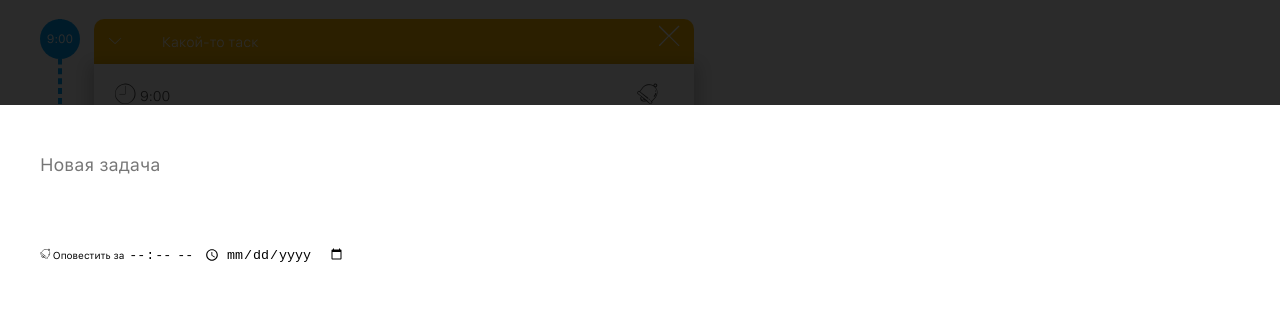
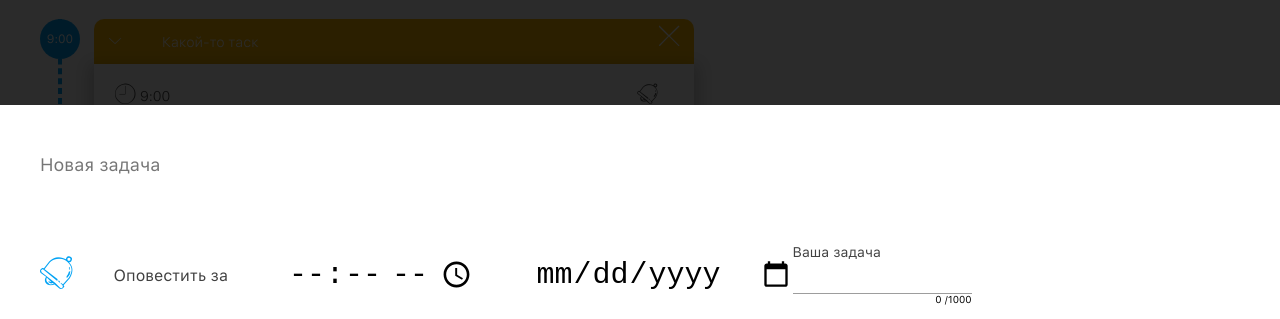
Before and after one commit to khramovw/task, a website: page app/task-edit.html in a window 1280 px wide. Shown: the part 295-614 px from the top of the page. Drawn offline with Linux system fonts and the light colour scheme.

Commit message:
textarea

```diff
--- a/app/css/style.css
+++ b/app/css/style.css
@@ -473,7 +473,81 @@ main {
   min-height: 50vh;
   z-index: 999999;
   bottom: 0; }
+  .edit-task .input-group.flex-container {
+    -webkit-box-orient: vertical;
+    -webkit-box-direction: normal;
+    -webkit-flex-direction: column;
+        -ms-flex-direction: column;
+            flex-direction: column; }
+    @media (min-width: 1024px) {
+      .edit-task .input-group.flex-container {
+        -webkit-box-orient: horizontal;
+        -webkit-box-direction: normal;
+        -webkit-flex-direction: row;
+            -ms-flex-direction: row;
+                flex-direction: row; } }
   .edit-task .title {
     font-size: 1.8em;
     color: #767676;
     margin-bottom: 4em; }
+  .edit-task .icon-bell {
+    font-size: 2em;
+    color: #00a2f4;
+    margin-right: 1.3em; }
+  .edit-task .task-bell {
+    display: -webkit-box;
+    display: -webkit-flex;
+    display: -ms-flexbox;
+    display: flex;
+    -webkit-box-align: center;
+    -webkit-align-items: center;
+        -ms-flex-align: center;
+            align-items: center;
+    font-size: 1.6em;
+    color: #404040; }
+  .edit-task input {
+    font-size: 3em;
+    margin-top: 2em;
+    padding-left: 2.3em; }
+    @media (min-width: 1024px) {
+      .edit-task input {
+        margin-top: 0;
+        margin-left: 2em;
+        padding-left: 0; } }
+  .edit-task .textarea-wrap {
+    display: -webkit-box;
+    display: -webkit-flex;
+    display: -ms-flexbox;
+    display: flex;
+    -webkit-box-orient: vertical;
+    -webkit-box-direction: normal;
+    -webkit-flex-direction: column;
+        -ms-flex-direction: column;
+            flex-direction: column; }
+    .edit-task .textarea-wrap label {
+      font-size: 1.4em;
+      color: #424242;
+      -webkit-box-ordinal-group: 2;
+      -webkit-order: 1;
+          -ms-flex-order: 1;
+              order: 1; }
+    .edit-task .textarea-wrap textarea {
+      border-bottom: 1px solid #9d9d9d;
+      width: 100%;
+      max-height: 6em;
+      -webkit-box-ordinal-group: 3;
+      -webkit-order: 2;
+          -ms-flex-order: 2;
+              order: 2; }
+      .edit-task .textarea-wrap textarea:focus {
+        border-color: #00a2f4; }
+        .edit-task .textarea-wrap textarea:focus + label {
+          color: #00a2f4; }
+    .edit-task .textarea-wrap .symbol-count {
+      -webkit-box-ordinal-group: 4;
+      -webkit-order: 3;
+          -ms-flex-order: 3;
+              order: 3;
+      -webkit-align-self: flex-end;
+          -ms-flex-item-align: end;
+              align-self: flex-end; }
--- a/app/task-edit.html
+++ b/app/task-edit.html
@@ -172,12 +172,22 @@
 			<div class="title">
 				<span>Новая задача</span>
 			</div>
-			<div class="input-group">
+			<div class="input-group flex-container">
 				<div class="task-bell">
 					<span class="icon icon-bell"></span>
 					<span>Оповестить за</span>
-					<input type="time" name="task-time" id="task-time">
-					<input type="date" name="task-date" id="task-date"></input>
+				</div>
+				<input type="time" name="task-time" id="task-time">
+				<input type="date" name="task-date" id="task-date"></input>
+				<div class="input-group">
+					<div class="textarea-wrap">
+						<textarea name="task-text" id="task-text" ></textarea>
+						<label for="task-text">Ваша задача</label>
+						<div class="symbol-count">
+							<span class="count">0</span>
+							<span class="max-count">/1000</span>
+						</div>
+					</div>
 				</div>
 			</div>
 		</div>
```
Also changed, not shown: dist/sass/_layout.scss.
